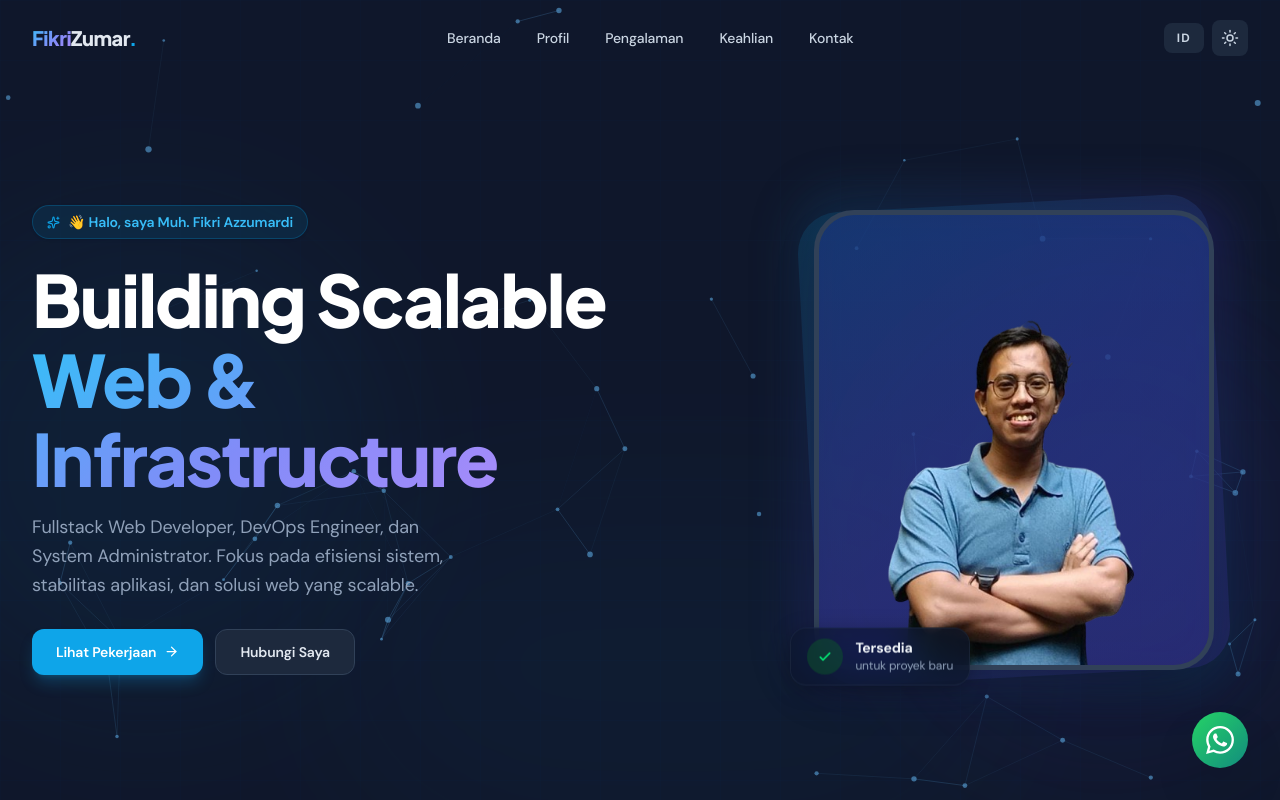
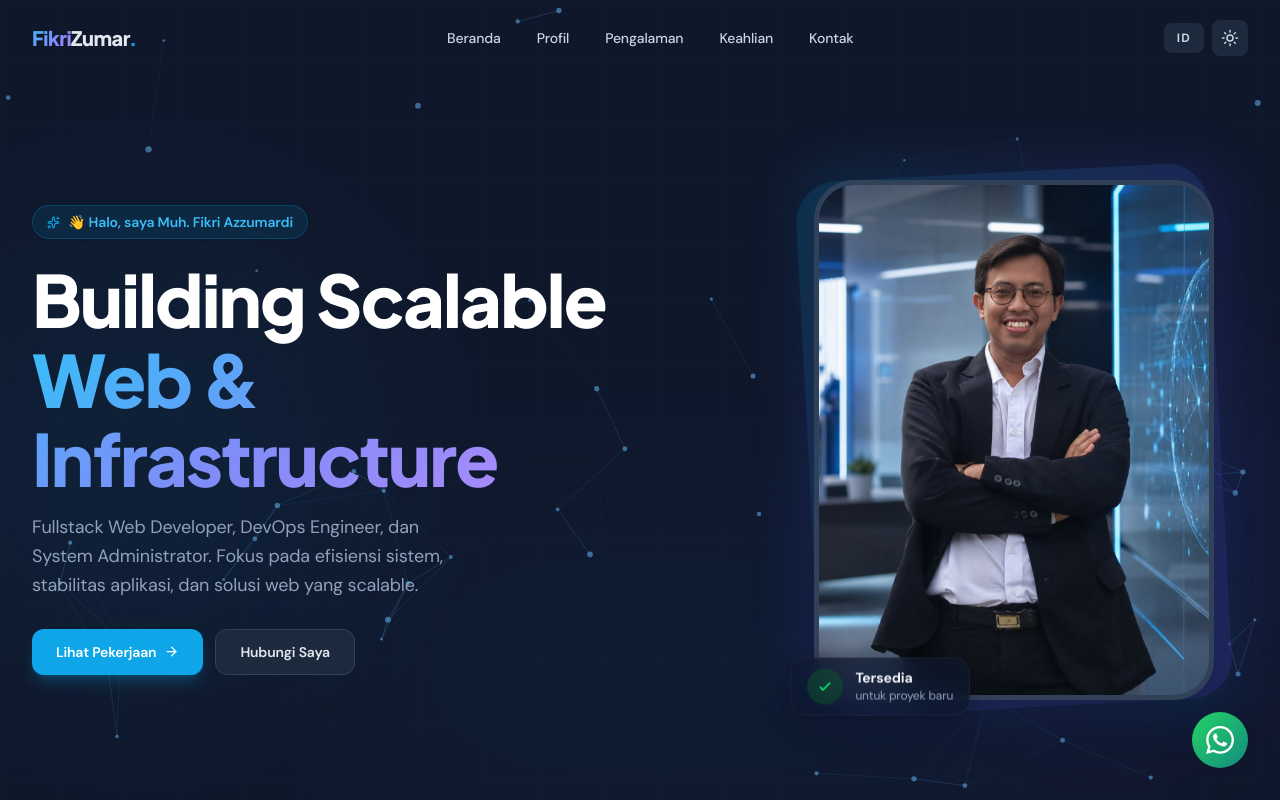
Before and after one commit to fikrizumardev/portfolio-new, a React (Vite) app: page / in a window 1280 px wide. Shown: the top 800 px of the page. Built offline with nearby package versions, Linux system fonts and the light colour scheme.

Commit message:
Update tampilan foto baru

```diff
--- a/src/components/Hero.tsx
+++ b/src/components/Hero.tsx
@@ -1,7 +1,7 @@
 import { ArrowRight, Sparkles } from 'lucide-react';
 import { motion } from 'framer-motion';
 import { useEffect, useRef } from 'react';
-import myPhoto from '../assets/my-photo.png';
+import myPhoto from '../assets/photo3.jpg';
 import { useLanguage } from '../contexts/LanguageContext';
 
 /* ── Animated particle canvas background ── */
@@ -156,11 +156,11 @@ const Hero = () => {
             <div className="md:hidden w-full my-6">
               <div className="relative mx-auto w-full max-w-[260px] sm:max-w-[300px]">
                 <div className="absolute inset-0 bg-gradient-to-br from-primary-200 to-indigo-200 dark:from-primary-900/50 dark:to-indigo-900/50 rounded-[1.5rem] transform -rotate-3 scale-105 blur-sm opacity-60" />
-                <div className="relative bg-gradient-to-b from-blue-50 to-indigo-100 dark:from-blue-900/50 dark:to-indigo-900/50 rounded-[1.5rem] overflow-hidden border-4 border-white dark:border-slate-700 shadow-xl h-[280px] sm:h-[320px] flex items-end justify-center">
+                <div className="relative bg-gradient-to-b from-slate-700 to-slate-900 dark:from-blue-900/50 dark:to-indigo-900/50 rounded-[1.5rem] overflow-hidden border-4 border-white dark:border-slate-700 shadow-xl h-[340px] sm:h-[380px]">
                   <img
                     src={myPhoto}
                     alt="My Profile"
-                    className="w-full h-full object-contain object-bottom"
+                    className="w-full h-full object-cover object-center"
                   />
                 </div>
                 {/* Status badge */}
@@ -212,11 +212,11 @@ const Hero = () => {
               {/* Back tilt */}
               <div className="absolute inset-0 bg-gradient-to-br from-primary-100 to-indigo-100 dark:from-primary-900/40 dark:to-indigo-900/40 rounded-[2.5rem] transform -rotate-3 scale-[1.03]" />
               {/* Photo card */}
-              <div className="relative bg-gradient-to-b from-blue-50 to-indigo-100 dark:from-blue-900/50 dark:to-indigo-900/50 rounded-[2.5rem] overflow-hidden border-[5px] border-white dark:border-slate-700 shadow-2xl h-[420px] lg:h-[460px] flex items-end justify-center">
+              <div className="relative bg-gradient-to-b from-slate-700 to-slate-900 dark:from-blue-900/50 dark:to-indigo-900/50 rounded-[2.5rem] overflow-hidden border-[5px] border-white dark:border-slate-700 shadow-2xl h-[480px] lg:h-[520px]">
                 <img
                   src={myPhoto}
                   alt="My Profile"
-                  className="w-full h-full object-contain object-bottom"
+                  className="w-full h-full object-cover object-center"
                 />
               </div>
               {/* Floating status badge */}
```
Also changed, not shown: src/assets/photo3.jpg (added).
